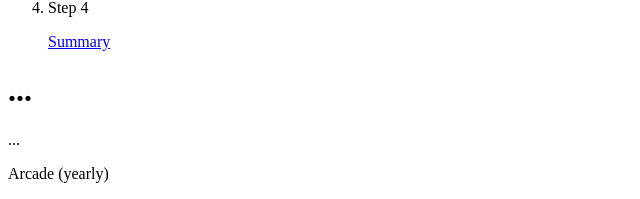
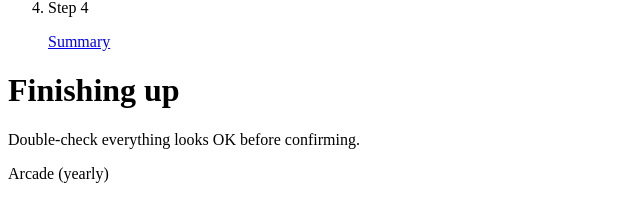
Before and after one commit to c0dehamster/multi-step-form-redesign, a SvelteKit app: page /Summary in a window 1280 px wide. Shown: the part 221-420 px from the top of the page, without its empty margins (0-640 px from the left). Built offline with nearby package versions, Linux system fonts and the light colour scheme.

Commit message:
Fix links for the forward/back arrow icons

```diff
--- a/src/routes/AddOns/+page.svelte
+++ b/src/routes/AddOns/+page.svelte
@@ -1,6 +1,6 @@
 <script>
-	import iconArrowLeft from "../lib/images/icon-arrow-left.svg"
-	import iconArrowRight from "../lib/images/icon-arrow-right.svg"
+	import iconArrowLeft from "../../lib/images/icon-arrow-left.svg"
+	import iconArrowRight from "../../lib/images/icon-arrow-right.svg"
 </script>
 
 <div class="page">
--- a/src/routes/SelectPlan/+page.svelte
+++ b/src/routes/SelectPlan/+page.svelte
@@ -1,6 +1,6 @@
 <script>
-	import iconArrowLeft from "../lib/images/icon-arrow-left.svg"
-	import iconArrowRight from "../lib/images/icon-arrow-right.svg"
+	import iconArrowLeft from "../../lib/images/icon-arrow-left.svg"
+	import iconArrowRight from "../../lib/images/icon-arrow-right.svg"
 </script>
 
 <div class="page">
--- a/src/routes/Summary/+page.svelte
+++ b/src/routes/Summary/+page.svelte
@@ -1,11 +1,13 @@
 <script>
-	import iconArrowLeft from "../lib/images/icon-arrow-left.svg"
+	import iconArrowLeft from "../../lib/images/icon-arrow-left.svg"
 </script>
 
 <div class="page">
 	<header class="page__header">
-		<h1 class="page__title">...</h1>
-		<p class="page__description">...</p>
+		<h1 class="page__title">Finishing up</h1>
+		<p class="page__description">
+			Double-check everything looks OK before confirming.
+		</p>
 	</header>
 
 	<form class="form">
```
